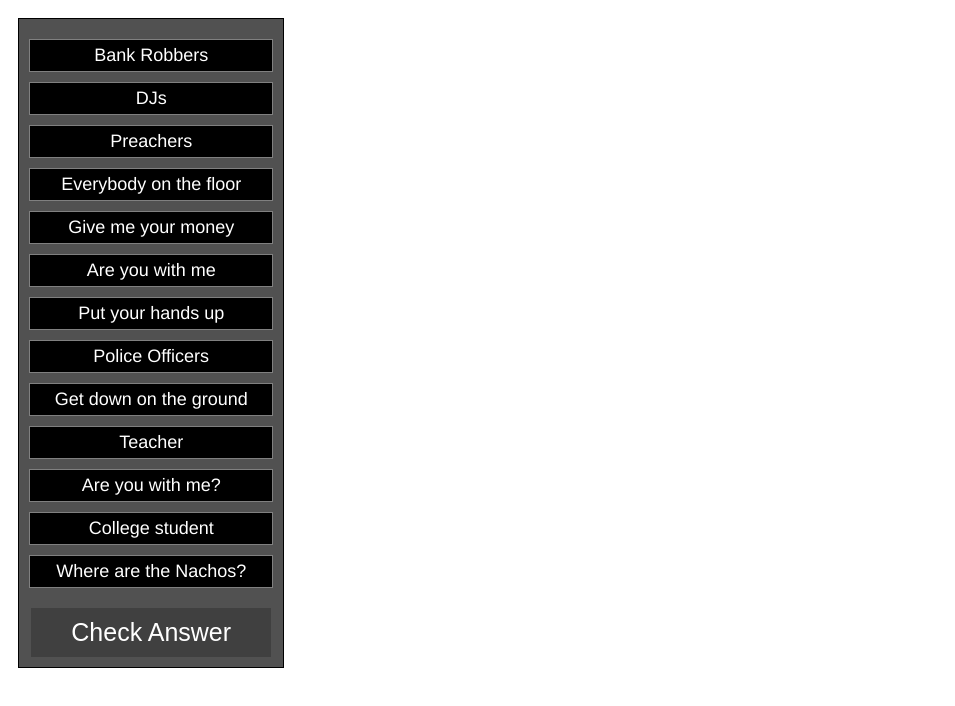
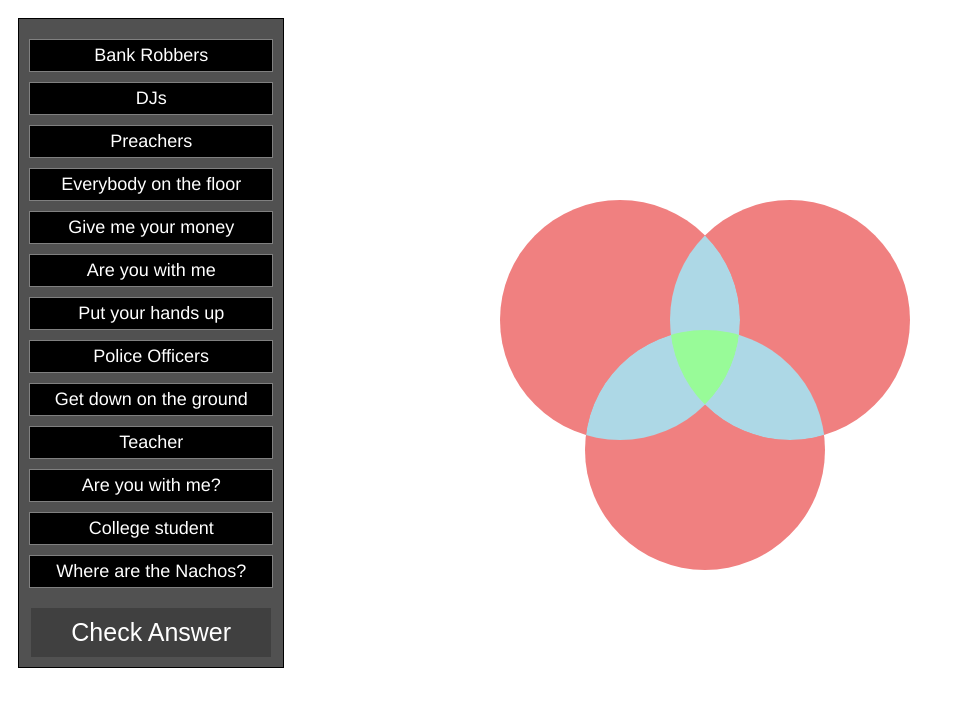
Before and after one commit to SFCM-TAC/midterm-quiz-app-thomas-charlie-and-eliza, a plain HTML site: page index.html in a window 1280 px wide. Shown: the whole page, without its empty margins (0-955 px from the left). Drawn offline with Linux system fonts and the light colour scheme.

Commit message:
changed border color. Moved VennDiagram to center of page

```diff
--- a/css/styles.css
+++ b/css/styles.css
@@ -40,7 +40,7 @@
 
 
 .box-selected {
-  border: 3px solid black;
+  border: 3px solid white;
 }
 
 body {
@@ -83,3 +83,130 @@ body {
   flex-direction: row;
   flex-wrap: wrap; */
 }
+
+.VD {
+  left: 150px;
+  width: 240px;
+  height: 240px;
+  border-radius: 50%;
+  pointer-events: none;
+  position: absolute;
+}
+
+
+
+.innerw {
+  left: 500px;
+  top: 200px;
+  overflow: hidden;
+  position: absolute;
+  /* border: solid; */
+  z-index: 20;
+  /* transform: translateZ(10px); */
+  pointer-events: none;
+}
+
+.innerw2 {
+  margin-left: 0px;
+  top: 0px;
+  overflow: hidden;
+  position: static;
+  /* border: solid; */
+  /* z-index: 20; */
+  pointer-events: none;
+}
+
+.innerw3 {
+  margin-left: 170px;
+  top: 0px;
+  overflow: hidden;
+  position: static;
+  /* border: solid; */
+  /* z-index: 20; */
+  pointer-events: none;
+}
+
+.inner {
+  margin-left: -85px;
+  margin-top: 130px;
+  background-color: palegreen;
+  z-index: 20;
+  position: static;
+  pointer-events: auto;
+}
+
+.inner:hover {
+  background-color: green;
+}
+
+.mwrap {
+  position: absolute;
+  overflow: hidden;
+  pointer-events: none;
+  z-index: 10;
+}
+.mwrap2 {
+  position: static;
+  margin-left: 0px;
+  margin-top: 0px;
+  overflow: hidden;
+  pointer-events: none;
+}
+.mid {
+  position: static;
+  pointer-events: auto;
+}
+#midaw1 {
+  left: 500px;
+  top: 200px;
+}
+#mida {
+  margin-left: 170px;
+  margin-top: 0px;
+}
+#midbw1 {
+  left: 670px;
+  top: 200px;
+}
+#midb {
+  margin-left: -85px;
+  margin-top: 130px;
+}
+#midcw1 {
+  left: 585px;
+  top: 330px;
+}
+#midc {
+  margin-left: -85px;
+  margin-top: -130px;
+}
+.mid {
+  background-color: lightblue;
+  z-index: 15;
+}
+.mid:hover {
+  background-color: blue;
+}
+
+
+#outer1 {
+  left: 500px;
+  top: 200px;
+}
+
+#outer2 {
+  left: 670px;
+  top: 200px;
+}
+#outer3 {
+  left: 585px;
+  top: 330px;
+}
+.outer {
+  background-color: lightcoral;
+  z-index: 1;
+  pointer-events: auto;
+}
+.outer:hover {
+  background-color: red;
+}
```
